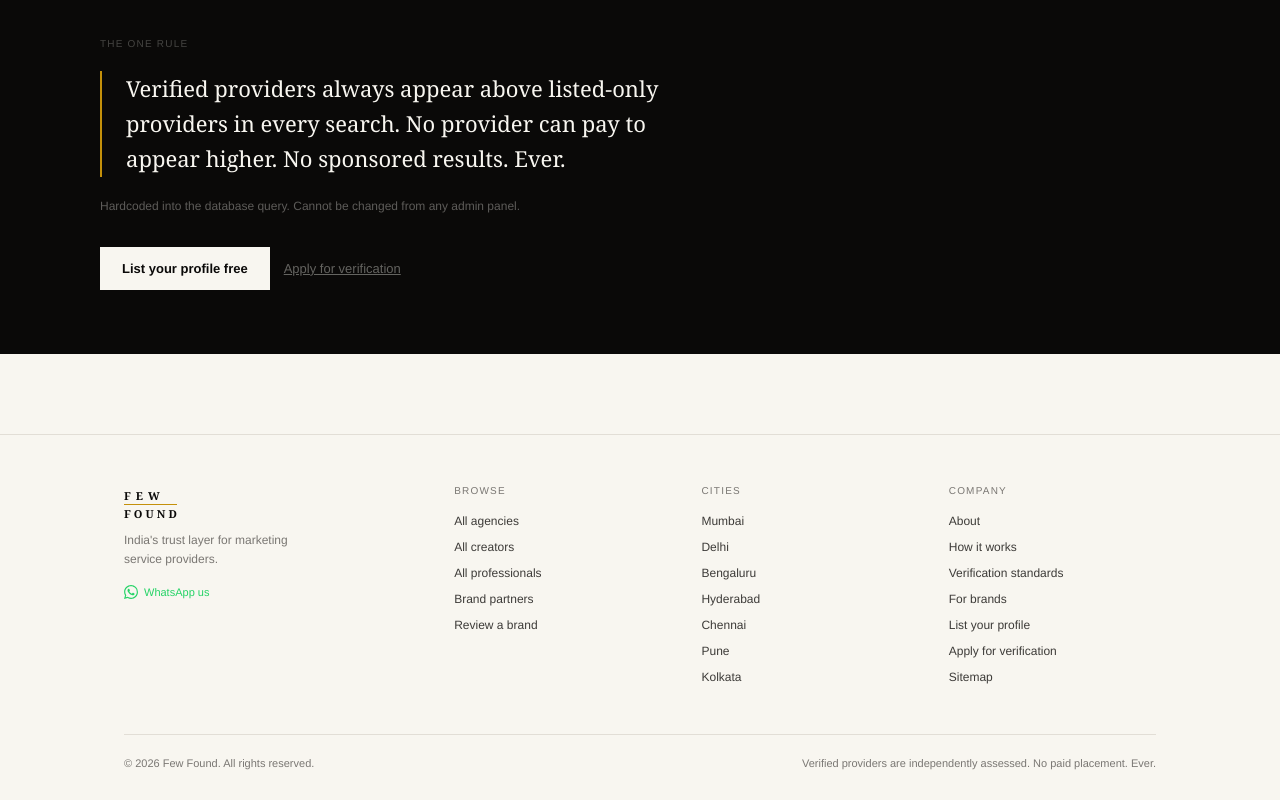
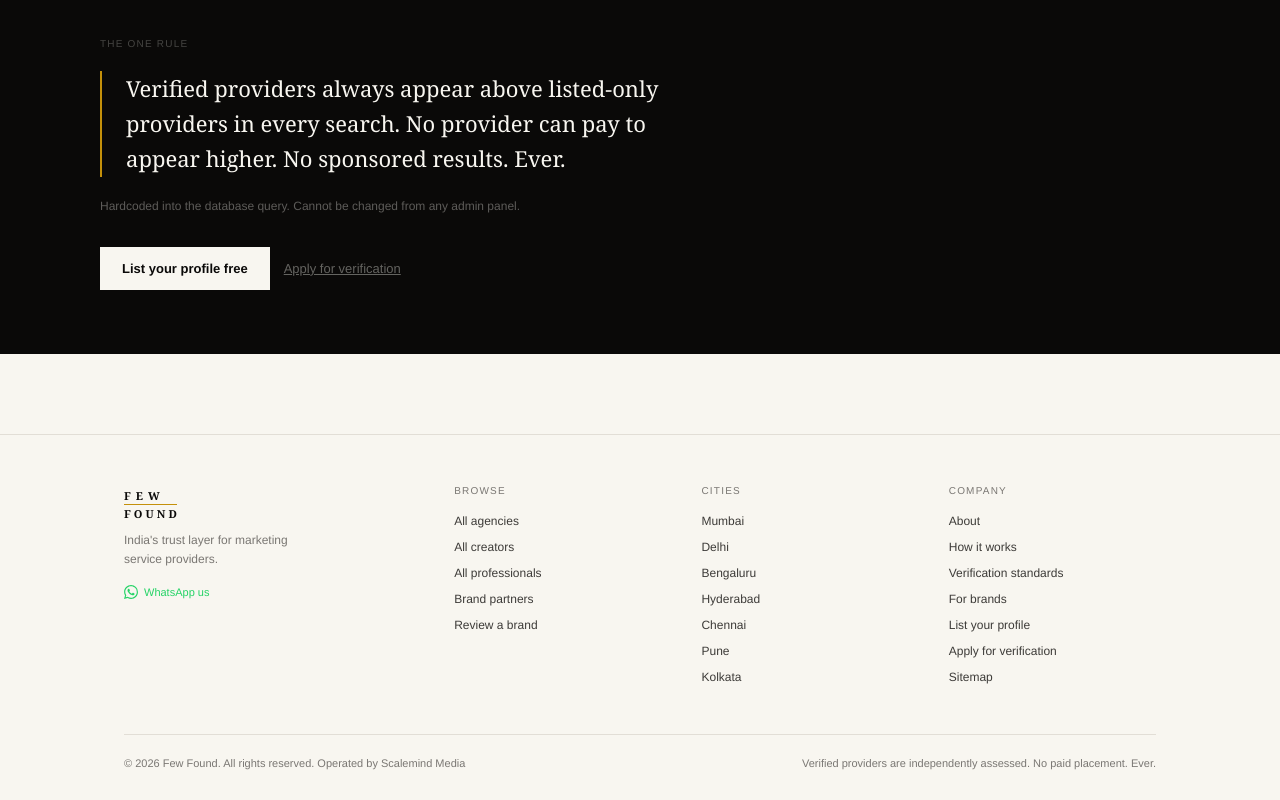
Before and after one commit to raulkhoana/fewfound, a Next.js app: page / in a window 1280 px wide. Shown: the part 3858-4658 px from the top of the page. Built offline with nearby package versions, Linux system fonts and the light colour scheme; no server answers; the database is empty.

Commit message:
Update Footer.tsx

```diff
--- a/src/components/Footer.tsx
+++ b/src/components/Footer.tsx
@@ -69,7 +69,7 @@ export function Footer() {
 
         <div style={{ borderTop: '1px solid #E2DED6', paddingTop: 20, display: 'flex', justifyContent: 'space-between', flexWrap: 'wrap', gap: 8 }}>
           <p style={{ fontFamily: "'Helvetica Neue', Arial, sans-serif", fontSize: 11, color: '#7A7773', margin: 0 }}>
-            © 2026 Few Found. All rights reserved.
+            © 2026 Few Found. All rights reserved. Operated by Scalemind Media
           </p>
           <p style={{ fontFamily: "'Helvetica Neue', Arial, sans-serif", fontSize: 11, color: '#7A7773', margin: 0 }}>
             Verified providers are independently assessed. No paid placement. Ever.
```
